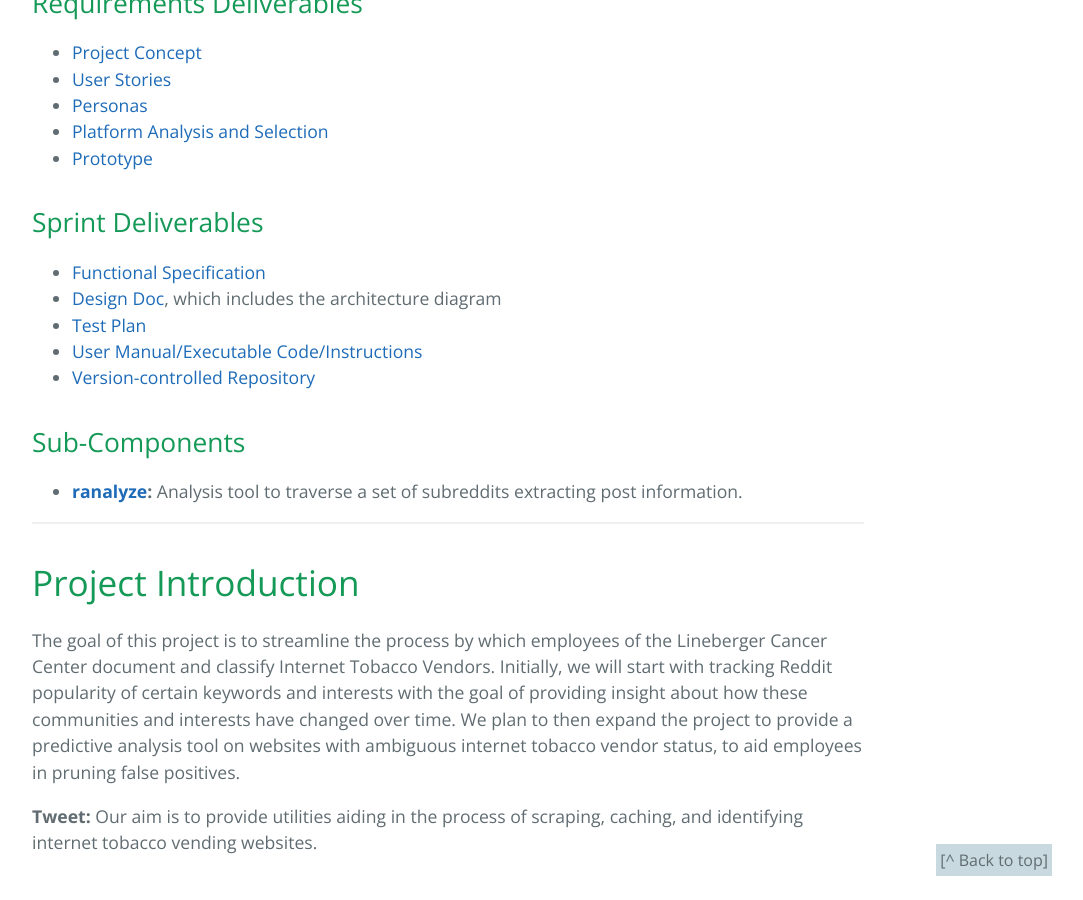
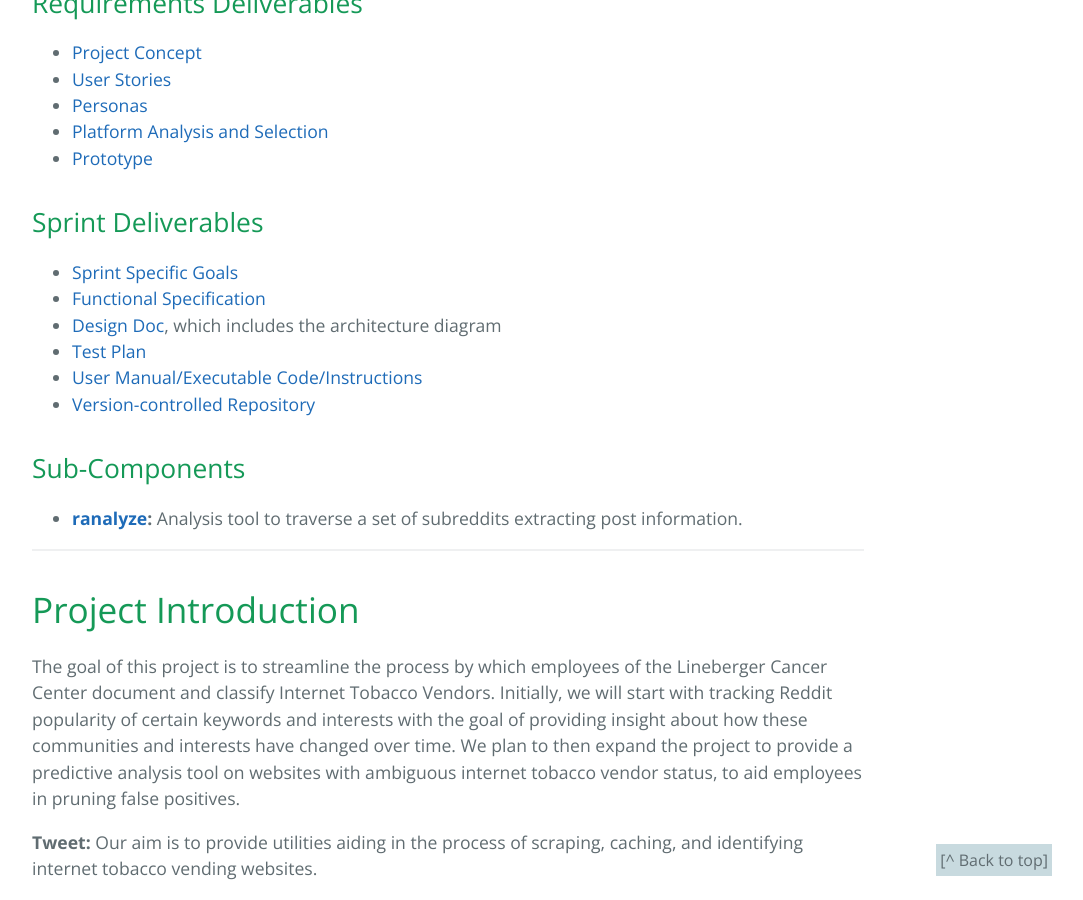
Before and after one commit to comp523/ITVS, a Jekyll site: the page built from index.md, in a window 1280 px wide and 900 px high, scrolled down 611 px. Shown: the whole window, without its empty margins (192-1275 px from the left). Built offline with Jekyll 4.4.1, drawn with Linux system fonts in a browser that asks for light colours.

Commit message:
add sprint goals

```diff
--- a/index.md
+++ b/index.md
@@ -20,6 +20,7 @@
  - [Prototype](https://github.com/comp523/ITVS/blob/master/prototype/reddit_json.py)
 
 ## Sprint Deliverables
+ - [Sprint Specific Goals](https://docs.google.com/document/d/15arvNZABIXEiAKEgw2eSmxvtJnDdouYsilIAH7qmzIA/edit?usp=sharing)
  - [Functional Specification](#use-cases)
  - [Design Doc](/ITVS/design), which includes the architecture diagram
  - [Test Plan](/ITVS/testing)
```
